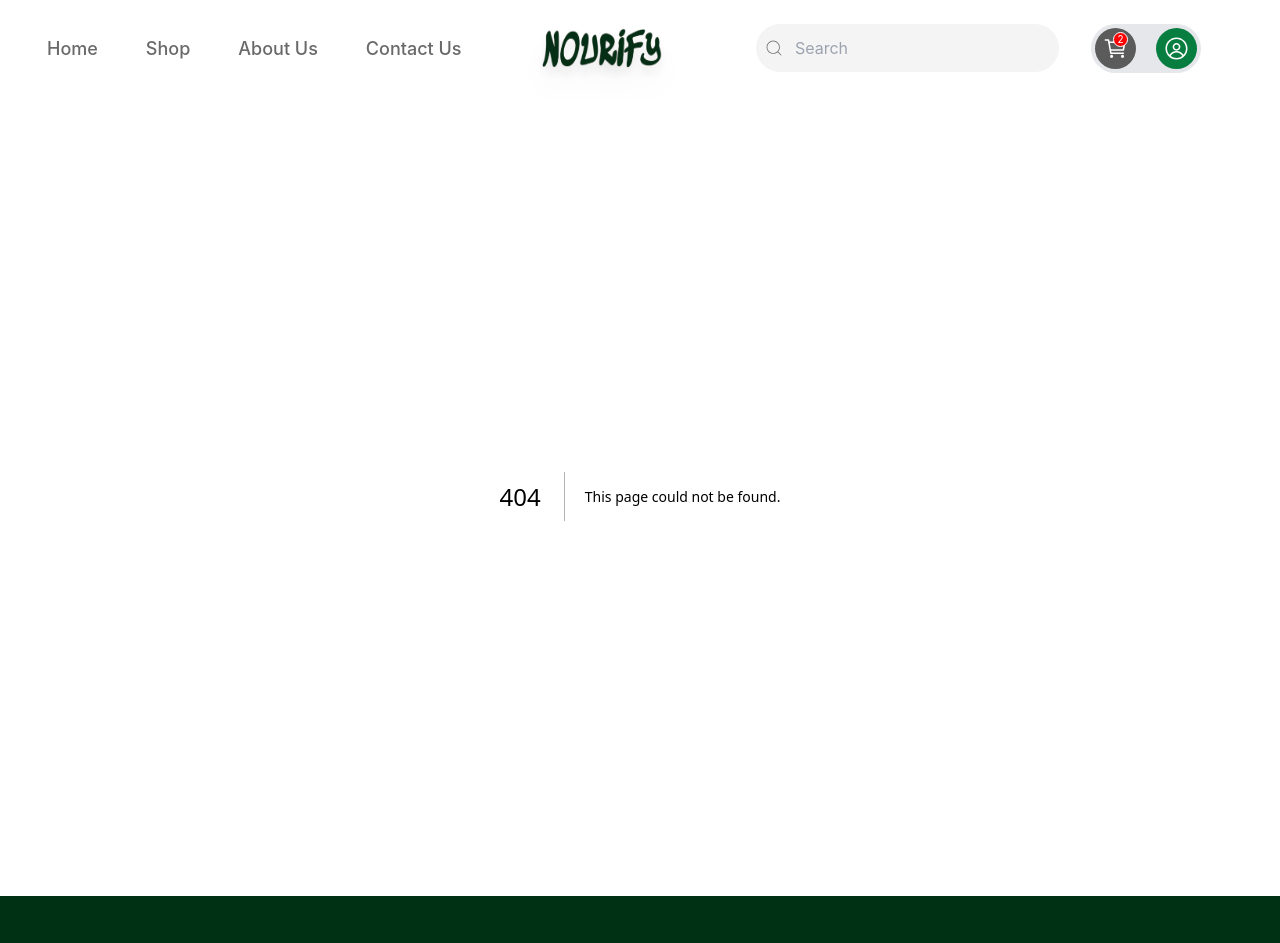
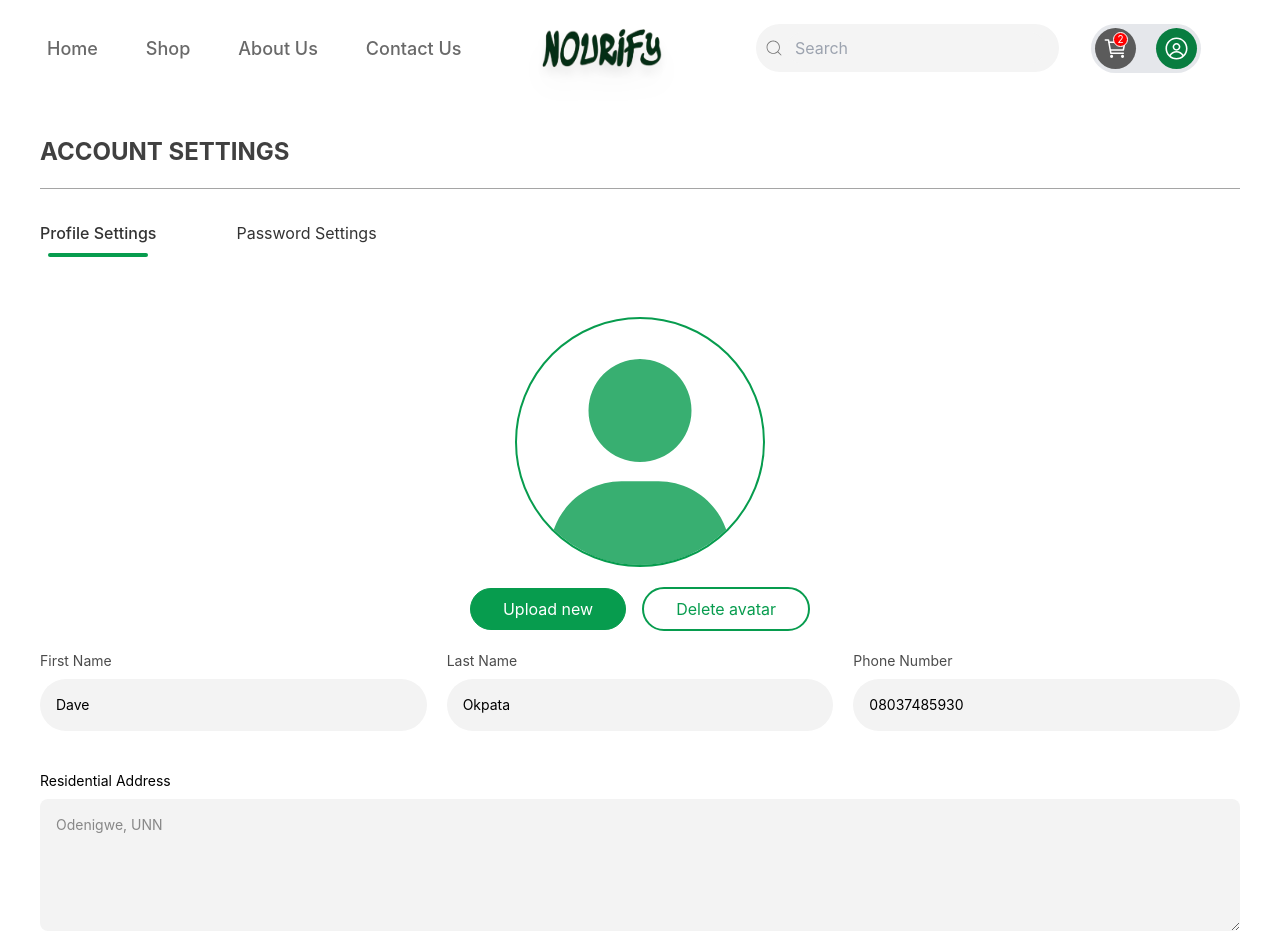
Before and after one commit to Nourify-develop/Nourify, a Next.js app: page /account_settings/profile_settings in a window 1280 px wide. Before the commit this address had no page. Shown: the top 943 px of the page. Built offline with nearby package versions, Linux system fonts and the light colour scheme; a web font is replaced by a local one.

Commit message:
Feat: Added Account Settings/Profile Settings Page

```diff
--- /dev/null
+++ b/src/app/account_settings/layout.tsx
@@ -0,0 +1,55 @@
+"use client";
+import Link from "next/link";
+import { usePathname } from "next/navigation";
+import React, { ReactNode } from "react";
+
+interface LayoutProps {
+  children: ReactNode;
+}
+const links = [
+  {
+    href: "/account_settings/profile_settings",
+    label: "Profile Settings",
+  },
+  {
+    href: "/account_settings/password_settings",
+    label: "Password Settings",
+  },
+];
+
+const AccountSettings = ({ children }: LayoutProps) => {
+  const pathname = usePathname();
+
+  return (
+    <div className="">
+      <div className="p-5 sm:p-10">
+        <h1 className="text-2xl text-primary-2/85 font-bold border-b border-primary-2/40 uppercase py-5 sm:pt-0  ">
+          Account Settings
+        </h1>
+        <div className="text-gray-4 flex gap-5 sm:gap-20 justify-center sm:justify-start py-5">
+          {links.map((link) => (
+            <Link
+              key={link.href}
+              href={link.href}
+              className={`group relative py-3  ${
+                pathname === link.href ? "font-medium" : "font-normal"
+              }`}
+            >
+              {link.label}
+              <span
+                className={`absolute left-0 right-0 bottom-0 h-1 mx-2   rounded-full transition-all duration-150 ${
+                  pathname === link.href
+                    ? "bg-green-1"
+                    : "bg-transparent group-hover:bg-green-1"
+                }`}
+              ></span>
+            </Link>
+          ))}
+        </div>
+      </div>
+      {children}
+    </div>
+  );
+};
+
+export default AccountSettings;
--- /dev/null
+++ b/src/app/account_settings/password_settings/page.tsx
@@ -0,0 +1,9 @@
+import React from 'react'
+
+const page = () => {
+  return (
+    <div>page</div>
+  )
+}
+
+export default page
--- /dev/null
+++ b/src/app/account_settings/profile_settings/page.tsx
@@ -0,0 +1,119 @@
+"use client";
+import Image from "next/image";
+import Input, { Button, TextArea } from "../../../components/ui/input";
+import React, { useState } from "react";
+import { FaUser } from "react-icons/fa6";
+
+const InputFields = [
+  { name: "firstName", label: "First Name", Value: "Dave", type: "text" },
+  { name: "lastName", label: "Last Name", Value: "Okpata", type: "text" },
+  { name: "number", label: "Phone Number", Value: "08037485930", type: "text" },
+];
+
+const ProfileSettings = () => {
+  const [formData, setFormData] = useState({
+    firstName: "",
+    lastName: "",
+    number: " ",
+  });
+  const [image, setImage] = useState("");
+  const handleChange = (e: any) => {
+    const { name, value } = e.target;
+    setFormData({
+      ...formData,
+      [name]: value,
+    });
+  };
+  const handleImgUpload = (e: any) => {
+    setImage(URL.createObjectURL(e.target.files[0]));
+  };
+  const handleImgDelete = () => {
+    setImage("");
+  };
+
+  return (
+    <div className="flex flex-col justify-center  gap-5 w-full px-5 sm:px-10 pb-10 ">
+      <div className="flex flex-col gap-5 justify-center items-center">
+        <div className="w-[200px] h-[200px] sm:w-[250px] sm:h-[250px] rounded-full border-2 border-green-1">
+          {image ? (
+            <Image
+              src={image}
+              alt="User profile picture"
+              width={0}
+              height={0}
+              className="w-full h-full rounded-full object-cover object-center"
+            />
+          ) : (
+            <span className=" rounded-full">
+              <FaUser className="w-full h-full  rounded-full pt-10 text-green-1/80" />
+            </span>
+          )}
+        </div>
+
+        <div className=" w-full flex items-center justify-center gap-4  flex-col sm:flex-row">
+          <div className="sm:w-auto w-full text-center ">
+            <input
+              type="file"
+              id="uploadBtn"
+              accept="image/*"
+              className="hidden"
+              onChange={handleImgUpload}
+            />
+            <label
+              htmlFor="uploadBtn"
+              className="inline-block select-none cursor-pointer rounded-full py-2 px-8  w-full sm:w-auto bg-green-1 border border-green-1 text-white "
+            >
+              Upload new
+            </label>
+          </div>
+          <Button
+            text="Delete avatar"
+            border="border-green-1"
+            color="text-green-1"
+            onclick={handleImgDelete}
+          />
+        </div>
+      </div>
+      <div className="">
+        <form action="" className=" space-y-10">
+          <div className="grid sm:grid-cols-3 gap-5">
+            {InputFields.map((input, index) => (
+              <Input
+                name={input.name}
+                key={index}
+                label={input.label}
+                value={input.Value}
+                type={input.type}
+                onchange={handleChange}
+              />
+            ))}
+          </div>
+          <TextArea
+            name="address"
+            label="Residential Address"
+            value="Odenigwe, UNN"
+          />
+          <div className="  w-full flex items-center  justify-between flex-col gap-3 sm:flex-row">
+            <Button
+              text="Save Changes"
+              border="border-green-1"
+              color="text-white"
+              bg="bg-green-1"
+            />
+            <div className="flex items-center gap-3 w-full sm:w-auto flex-col sm:flex-row">
+              <Button
+                text="Delete Account"
+                border="border-brown"
+                color="text-white"
+                bg="bg-brown"
+              />
+              <Button text="Log out" border="border-brown" color="text-brown" />
+            </div>
+          </div>
+        </form>
+      </div>
+    </div>
+  );
+};
+
+export default ProfileSettings;
--- a/src/app/globals.css
+++ b/src/app/globals.css
@@ -80,7 +80,7 @@ body {
   transform: rotate(-45deg) translateY(6px) translate(-6px);
 }
 
-.input-field:not(:placeholder-shown) {
+.input-field:not(:placeholder-shown) , .input-field_:focus {
   background-color: white;
   border: 1px solid #079c4e;
   transition: all ease-in-out 0.2s;
@@ -90,6 +90,7 @@ body {
   background-color: #f4f4f4;
   transition: all ease-in-out 0.2s;
 }
+
 .transition {
   transition: all ease-in-out 0.2s;
 }
--- /dev/null
+++ b/src/components/ui/input.tsx
@@ -0,0 +1,63 @@
+import React, { useState } from "react";
+import { FaLock } from "react-icons/fa6";
+import { IoEyeOffOutline, IoEyeOutline } from "react-icons/io5";
+
+interface inputFields {
+  name: string;
+  label: string;
+  type?: string;
+  value?: string;
+  onchange?: React.ChangeEventHandler<HTMLInputElement>;
+}
+interface btn {
+  bg?: string;
+  border?: string;
+  text: string;
+  color?: string;
+  onclick?: React.MouseEventHandler<HTMLButtonElement>
+}
+const Input = (props: inputFields) => {
+  return (
+    <div className="text-sm flex flex-col gap-2">
+      <label htmlFor={props.name} className="text-primary-2/80">
+        {props.label}
+      </label>
+      <input
+        type={props.type}
+        className="rounded-full input-field_ bg-primary-2/5 p-4 focus:outline-0 "
+        placeholder={props.label}
+        id={props.name}
+        defaultValue={props.value}
+        onChange={props.onchange}
+      />
+    </div>
+  );
+};
+
+export default Input;
+export const TextArea = (props: inputFields) => {
+  return (
+    <div className="text-sm flex flex-col gap-2">
+      <label htmlFor={props.name}>{props.label}</label>
+
+      <textarea
+        name={props.name}
+        className="rounded-lg input-field_ bg-primary-2/5 text-primary-2/50 p-4 focus:outline-0"
+        id={props.name}
+        cols={30}
+        rows={5}
+      >{props.value}</textarea>
+    </div>
+  );
+};
+
+export const Button = (props: btn) => {
+  return (
+    <button
+    onClick={props.onclick}
+      className={`rounded-full py-2 px-8  w-full sm:w-auto ${props.bg} border-2 ${props.border} ${props.color}  duration-200`}
+    >
+      {props.text}
+    </button>
+  );
+};
--- a/tailwind.config.ts
+++ b/tailwind.config.ts
@@ -42,6 +42,7 @@ const config: Config = {
           "9": "#626262",
           "10": "#F5F5F5",
         },
+        brown: "#9C3407",
         green: {
           DEFAULT: "#087D40",
           dark: "#013115",
```
Also changed, not shown: 1 other file (tests, documents, lock files or other folders).
